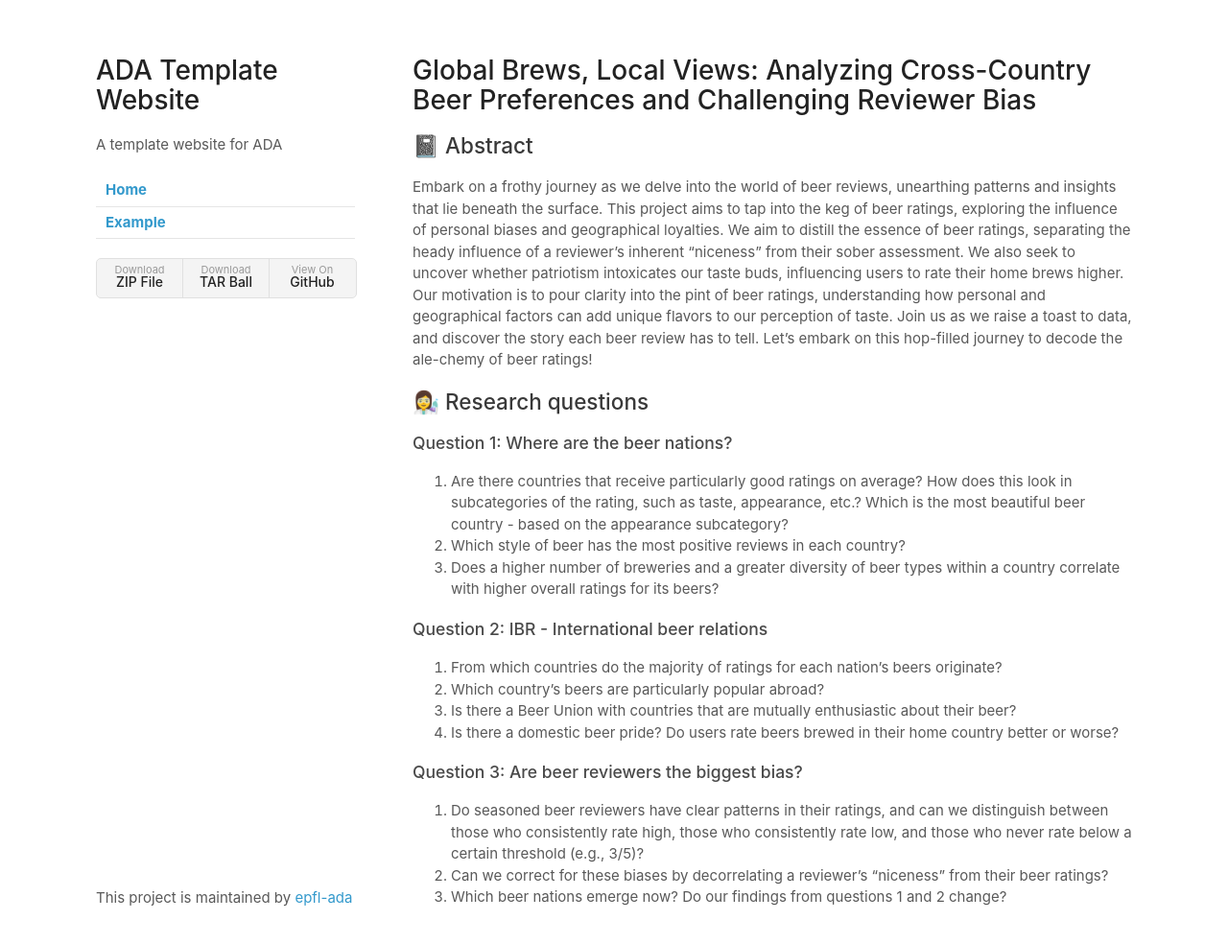
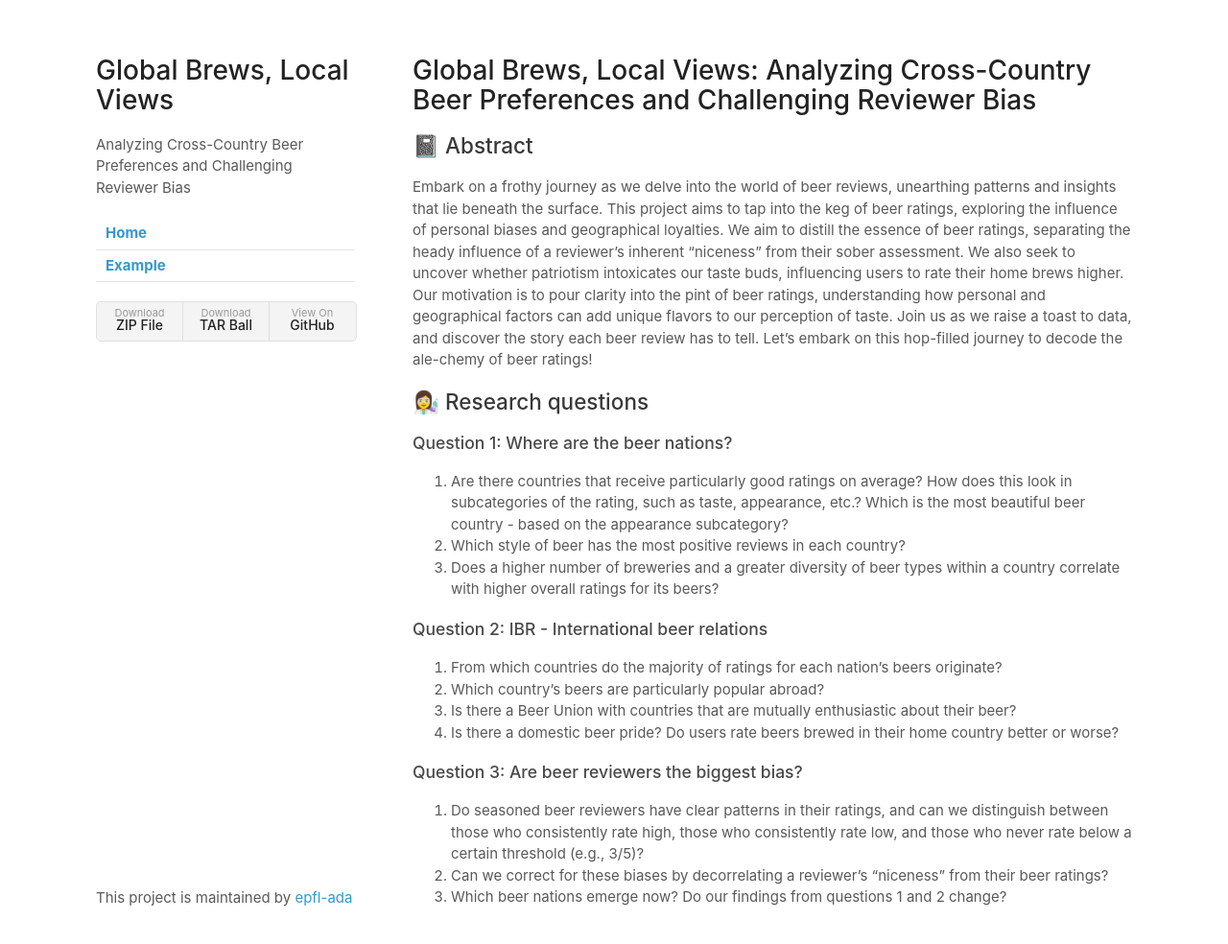
Before and after one commit to epfl-ada/ada-2023-project-renensgang1020, a Jekyll site: the page built from docs/README.md, in a window 1280 px wide and 1017 px high. Shown: the top 984 px of the window at 96% size. Built offline with Jekyll 4.4.1, drawn with Linux system fonts in a browser that asks for light colours; our own code applies the rules of GitHub Pages for plain Markdown files.

Commit message:
Update _config.yml

```diff
--- a/docs/_config.yml
+++ b/docs/_config.yml
@@ -1,6 +1,6 @@
 theme: jekyll-theme-minimal
-title: ADA Template Website
-description: A template website for ADA
+title: Global Brews, Local Views
+description: Analyzing Cross-Country Beer Preferences and Challenging Reviewer Bias
 show_downloads: True
 navigation:
   - title: Home
```
